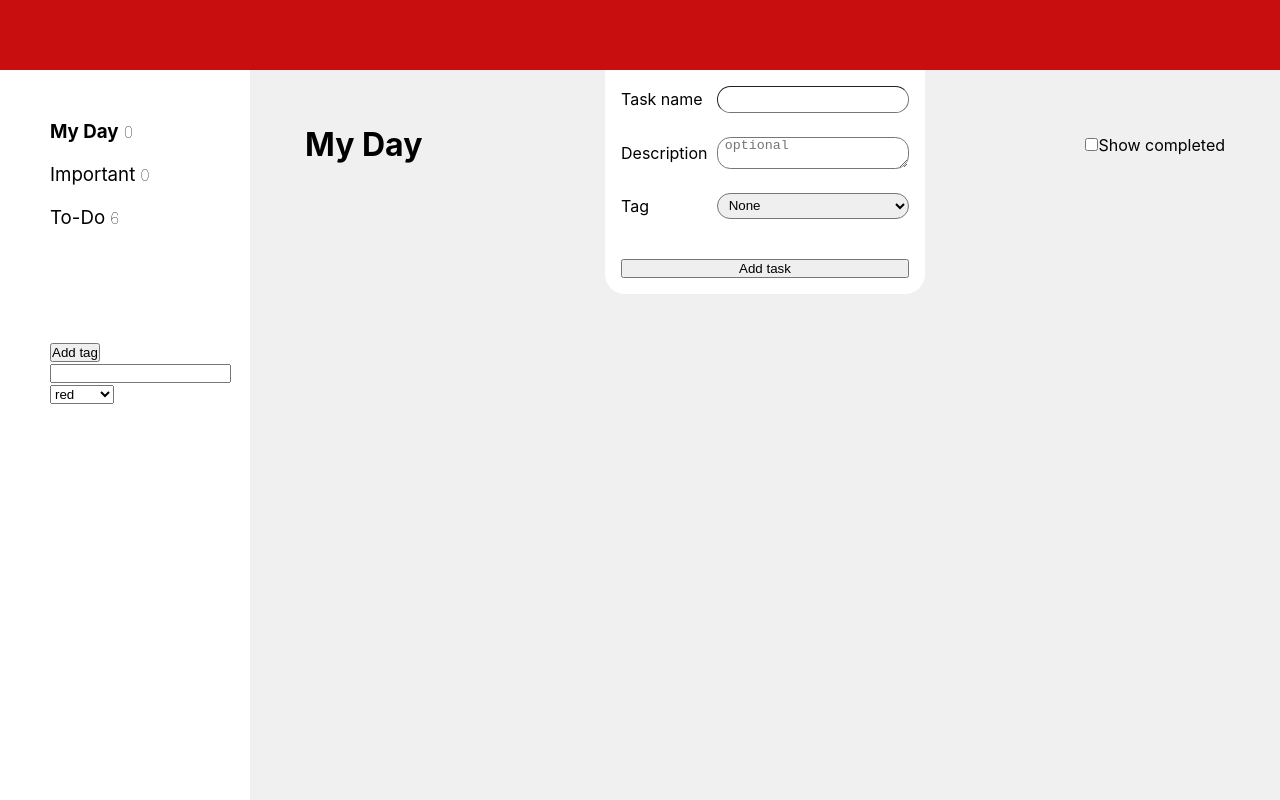
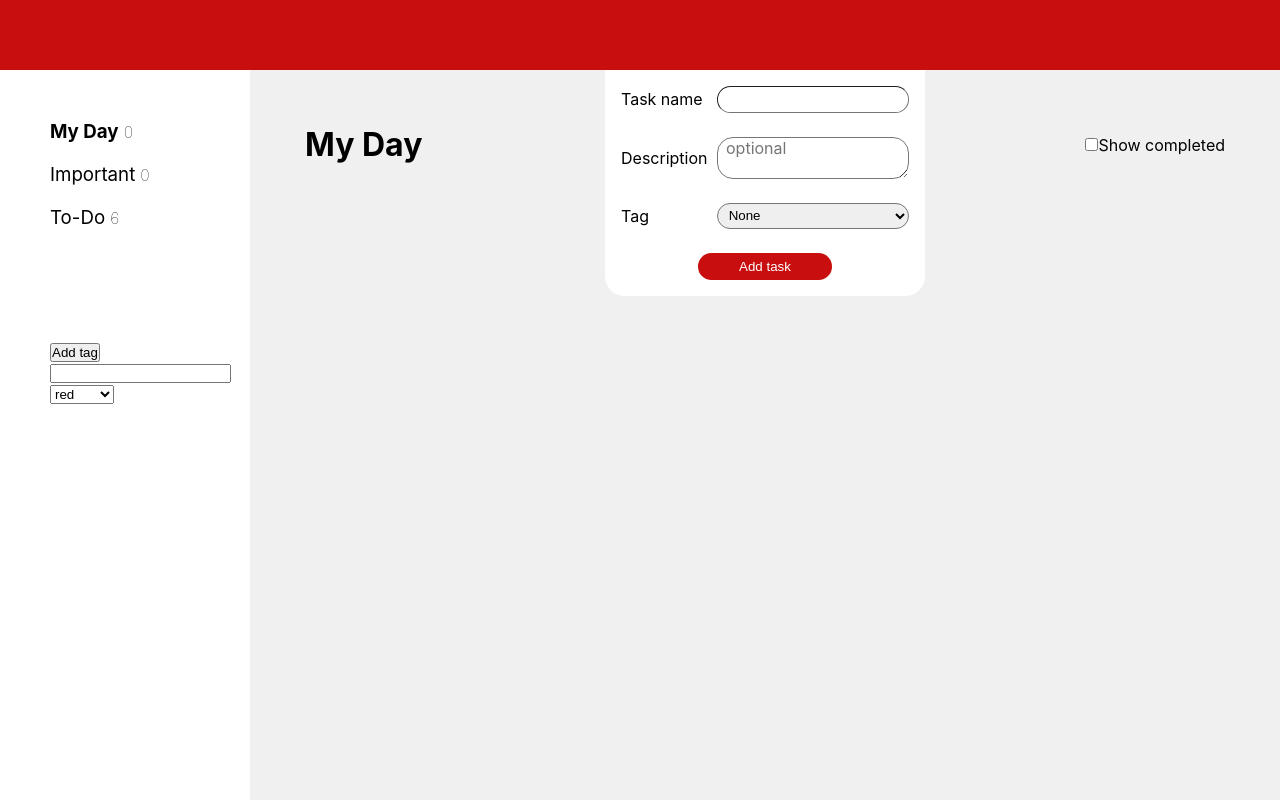
Before and after one commit to Hoerrin/react-redux-to-do-app, a React (Create React App) app: page / in a window 1280 px wide. Built offline with nearby package versions, Linux system fonts and the light colour scheme.

Commit message:
Style pop up button; add background blur div

```diff
--- a/src/components/AddTaskPU.css
+++ b/src/components/AddTaskPU.css
@@ -28,9 +28,21 @@
 
 .addTaskPU__input--textarea{
     resize: vertical;
+    font-family: inherit;
+    font-size: inherit;
+    min-width: 2em;
 }
 
 .addTaskPU__warning{
     color: red;
-    padding: 0.5em;
 }
+
+.addTaskPU__button{
+    align-self: center;
+    height: 2em;
+    width: 10em;
+    border-radius: 1em;
+    border: none;
+    background-color: #C80E0E;
+    color: white;
+}
--- a/src/components/AddTaskPU.js
+++ b/src/components/AddTaskPU.js
@@ -48,8 +48,8 @@ function AddTaskPU() {
       <option key='noneOption' value={JSON.stringify({})}>None</option>
         {tags.map(tagToTagItem)}
       </select></label>
+      <button className='addTaskPU__button' onClick={handleAddTask}>Add task</button>
       <p className='addTaskPU__warning'>{Warning}</p>
-      <button onClick={handleAddTask}>Add task</button>
     </div>
   )
 }
--- a/src/components/Main.css
+++ b/src/components/Main.css
@@ -3,7 +3,7 @@
     flex-flow: column;
     background-color: #F0F0F0;
     width: 100%;
-    overflow-y: scroll;
+    overflow-y: auto;
     padding: 25px;
 }
 
@@ -13,3 +13,8 @@
     justify-content: space-between;
     align-items: center;
 }
+
+.main_blur{
+    margin: -25px 0px 0px -25px;
+    position: absolute;
+}
--- a/src/components/Main.js
+++ b/src/components/Main.js
@@ -12,6 +12,7 @@ function Main() {
 
     return (
         <div className="main">
+            <div className='main_blur'></div>
             <AddTaskPU />
             <div className="main__header">
                 <h1>My Day</h1>
```
